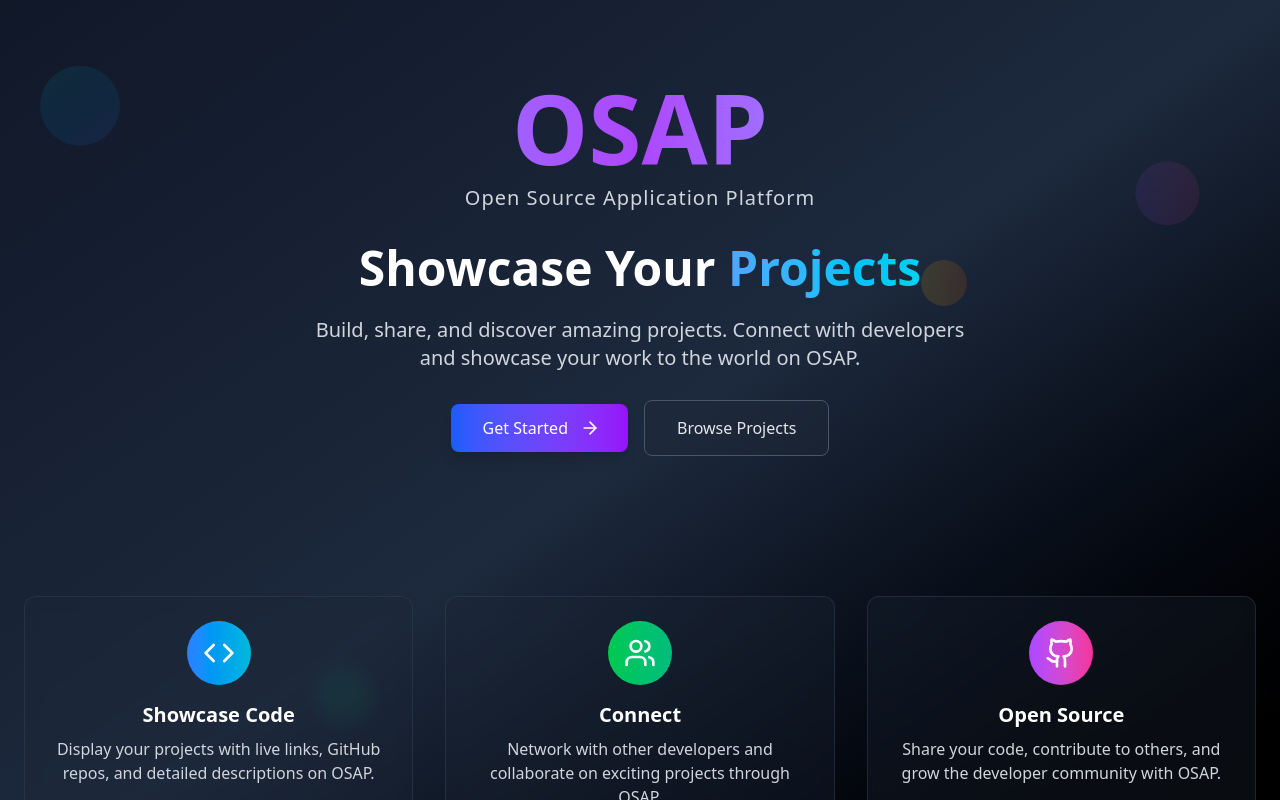
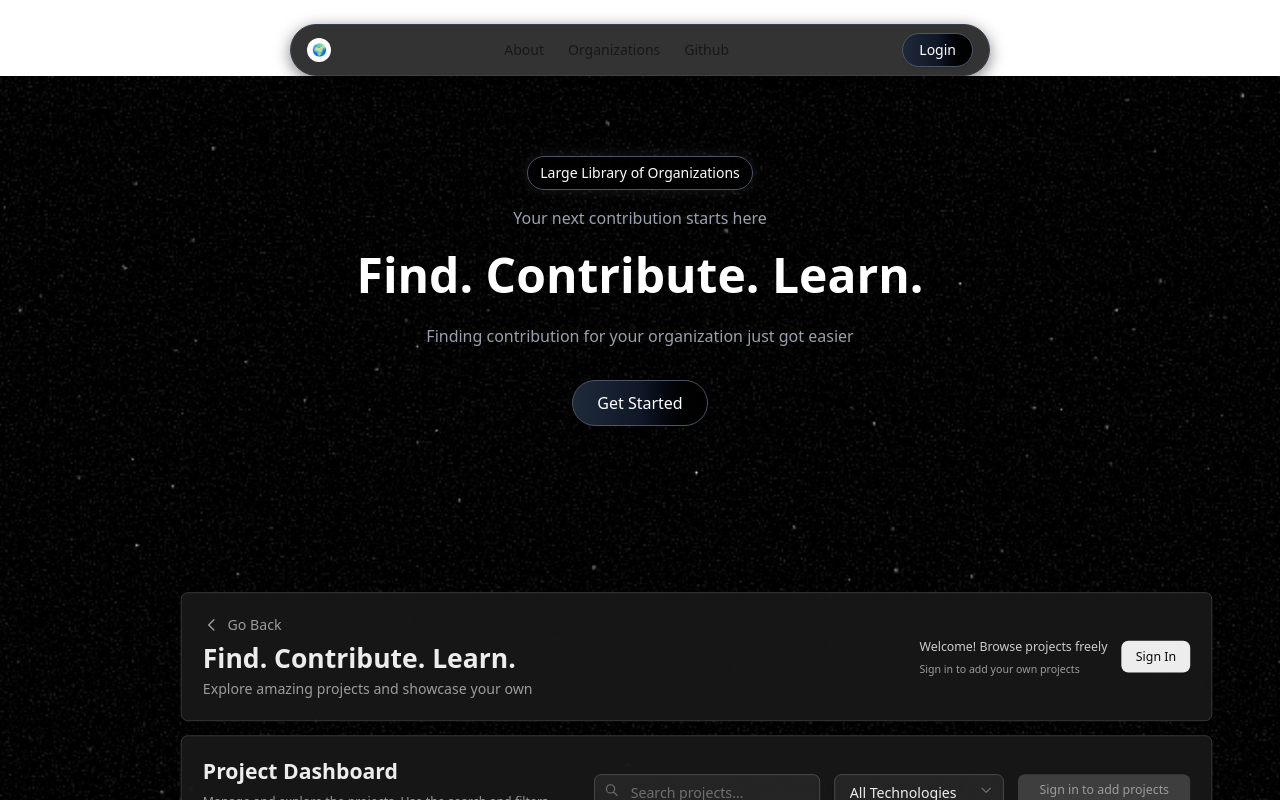
Before and after one commit to watashiwaaniket/osap, a Next.js app: page / in a window 1280 px wide. Shown: the top 800 px of the page. Built offline with nearby package versions, Linux system fonts and the light colour scheme; no server answers; the database is empty.

Commit message:
Landing page (lfg) and added bg image successfully

```diff
--- a/src/app/components/Navbar.tsx
+++ b/src/app/components/Navbar.tsx
@@ -1,20 +1,55 @@
-'use client';
+"use client";
 
-import { signIn, signOut, useSession } from "next-auth/react";
-import { Button } from "./Button";
-import { useRouter } from "next/navigation";
+import { motion } from "framer-motion";
+import Link from "next/link";
+export default function Navbar() {
+  return (
+    <motion.nav
+      className='flex items-center justify-between w-[600px] md:w-[700px] mx-auto mt-6 px-4 py-2
+                 bg-black/80 backdrop-blur-sm rounded-full border border-gray-700
+                 shadow-[0_4px_15px_rgba(0,0,0,0.5)] text-sm'
+      initial={{ opacity: 0, y: -20 }}
+      animate={{ opacity: 1, y: 0 }}
+      transition={{ duration: 0.6 }}
+    >
+      {/* Logo */}
+      <div className='flex items-center space-x-2'>
+        <div className='w-6 h-6 rounded-full bg-white flex items-center justify-center'>
+          <span className='text-black text-xs'>🌍</span>
+        </div>
+      </div>
 
-export function Navbar(){
-    //design a beautiful navbar, this is just a placeholder rn
-    const session = useSession();
-    const router = useRouter();
+      {/* Nav Links */}
+      <div className='flex items-center space-x-6'>
+        <a href='#' className='hover:text-gray-300 transition-colors'>
+          About
+        </a>
+        <a href='#' className='hover:text-gray-300 transition-colors'>
+          Organizations
+        </a>
+        <a href='#' className='hover:text-gray-300 transition-colors'>
+          Github
+        </a>
+      </div>
 
-    return(
-        <div className="flex p-2 border rounded-xl m-4 justify-end">
-            {!session.data?.user ? <Button text="login" variant="primary" size="sm" animated={false} glow={true} onClick={() => {
-                signIn();
-            }}/> : null}
-            {session.data?.user ? <Button text="logout" variant="primary" size="sm" animated={false} glow={true} onClick={() => {signOut()}} /> : null}
-        </div>
-    )
+      {/* Login Button */}
+      <Link href='/sign-in'>
+        <motion.button
+          className='px-4 py-1.5 rounded-full font-medium text-sm
+                   bg-gradient-to-r from-gray-800 via-gray-900 to-black
+                   text-white border border-gray-600 shadow-md
+                   relative overflow-hidden transition-all'
+          whileHover={{ scale: 1.05 }}
+          whileTap={{ scale: 0.95 }}
+        >
+          <span className='relative z-10'>Login</span>
+          <span
+            className='absolute inset-0 bg-gradient-to-r from-white/20 via-white/40 to-white/20
+                     opacity-0 hover:opacity-100 transition-opacity duration-700
+                     rounded-full blur-sm'
+          ></span>
+        </motion.button>
+      </Link>
+    </motion.nav>
+  );
 }
--- a/src/app/page.tsx
+++ b/src/app/page.tsx
@@ -1,293 +1,87 @@
 "use client";
-import Link from "next/link";
-import { ArrowRight, Github, Code, Users } from "lucide-react";
-import { motion } from "framer-motion";
-import { signIn } from "next-auth/react";
 
-const containerVariants = {
-  hidden: { opacity: 0 },
-  visible: {
-    opacity: 1,
-    transition: {
-      delayChildren: 0.3,
-      staggerChildren: 0.2,
-    },
-  },
-};
+import { motion, useScroll, useTransform } from "framer-motion";
+import { useRef } from "react";
+import Head from "next/head";
+import Dashboard from "./dashboard/page";
+import Navbar from "./components/Navbar";
 
-const itemVariants = {
-  hidden: { y: 20, opacity: 0 },
-  visible: {
-    y: 0,
-    opacity: 1,
-  },
-};
+export default function Home() {
+  const dashboardRef = useRef(null);
+  const { scrollYProgress } = useScroll({
+    target: dashboardRef,
+    offset: ["start end", "end start"],
+  });
 
-const featureVariants = {
-  hidden: { y: 50, opacity: 0 },
-  visible: {
-    y: 0,
-    opacity: 1,
-    transition: {
-      duration: 0.6,
-      ease: "easeOut",
-    },
-  },
-};
+  const scale = useTransform(scrollYProgress, [0, 0.8], [0.7, 1.05]);
+  const opacity = useTransform(scrollYProgress, [0, 0.5], [0.8, 1]);
+  const y = useTransform(scrollYProgress, [0, 0.8], [50, 0]);
 
-export default function LandingPage() {
   return (
+    <>
+      <Head>
+        <title>OSAP - Find. Contribute. Learn.</title>
+        <meta name='description' content='Your next contribution starts here' />
+        <link rel='icon' href='/favicon.ico' />
+      </Head>
 
-    <div className='min-h-screen bg-gradient-to-br from-gray-900 via-slate-800 to-black overflow-hidden'>
-      {/* Hero Section */}
-      <motion.div
-        className='container mx-auto px-6 py-20'
-        initial='hidden'
-        animate='visible'
-        variants={containerVariants}
-      >
-        <div className='text-center'>
-          {/* OSAP Logo/Title */}
-          <motion.div className='mb-8' variants={itemVariants}>
-            <motion.h1
-              className='text-8xl font-black text-transparent bg-gradient-to-r from-blue-400 via-purple-500 to-cyan-400 bg-clip-text mb-2'
-              initial={{ scale: 0.5, opacity: 0 }}
-              animate={{ scale: 1, opacity: 1 }}
-              transition={{
-                delay: 0.2,
-                type: "spring",
-                stiffness: 100,
-                damping: 15,
-              }}
-            >
-              OSAP
-            </motion.h1>
-            <motion.p
-              className='text-xl text-gray-300 font-light tracking-wider'
-              variants={itemVariants}
-            >
-              Open Source Application Platform
-            </motion.p>
+      <Navbar />
+      <div className="min-h-screen bg-[url('/bg.png')] bg-cover bg-center text-white">
+        <motion.div
+          className='flex flex-col items-center px-4 pt-20 pb-10 text-center'
+          initial={{ opacity: 0, y: 30 }}
+          animate={{ opacity: 1, y: 0 }}
+          transition={{ duration: 0.8 }}
+        >
+          <motion.div
+            className='px-3 py-1.5 mb-4 rounded-full border border-gray-600
+                       text-sm bg-black/60 backdrop-blur-md
+                       shadow-[0_0_15px_rgba(255,255,255,0.1)]'
+            whileHover={{ scale: 1.05 }}
+          >
+            Large Library of Organizations
           </motion.div>
 
-          <motion.h2
-            className='text-5xl font-bold text-white mb-6'
-            variants={itemVariants}
+          <p className='text-gray-400 text-base mb-3'>
+            Your next contribution starts here
+          </p>
+
+          <h1 className='text-4xl md:text-5xl font-extrabold mb-4 leading-snug'>
+            Find. Contribute. Learn.
+          </h1>
+
+          <p className='text-gray-400 max-w-md mx-auto mb-8 text-sm md:text-base'>
+            Finding contribution for your organization just got easier
+          </p>
+
+          <motion.button
+            className='px-6 py-2.5 rounded-full font-medium
+                       bg-gradient-to-r from-gray-800 via-gray-900 to-black
+                       border border-gray-600 shadow-md relative overflow-visible text-sm md:text-base'
+            whileHover={{ scale: 1.05 }}
+            whileTap={{ scale: 0.95 }}
           >
-            Showcase Your
-            <motion.span
-              className='text-transparent bg-gradient-to-r from-blue-400 to-cyan-400 bg-clip-text'
-              initial={{ scale: 0.8 }}
-              animate={{ scale: 1 }}
-              transition={{
-                delay: 0.8,
-                type: "spring",
-                stiffness: 200,
-                damping: 10,
-              }}
-            >
-              {" "}
-              Projects
-            </motion.span>
-          </motion.h2>
+            <span className='relative z-10'>Get Started</span>
+            <span className='absolute inset-0 bg-gradient-to-r from-white/20 via-white/40 to-white/20 opacity-0 hover:opacity-100 transition-opacity duration-700 rounded-full blur-sm'></span>
+          </motion.button>
+        </motion.div>
 
-          <motion.p
-            className='text-xl text-gray-300 mb-8 max-w-2xl mx-auto'
-            variants={itemVariants}
+        <div
+          ref={dashboardRef}
+          className='h-[150vh] flex items-center justify-center'
+        >
+          <motion.div
+            style={{
+              scale: scale,
+              opacity: opacity,
+              y: y,
+            }}
+            className='w-[90%] h-[90%] origin-top rounded-xl shadow-lg overflow-visible'
           >
-            Build, share, and discover amazing projects. Connect with developers
-            and showcase your work to the world on OSAP.
-          </motion.p>
-
-          <motion.div
-            className='flex gap-4 justify-center items-center'
-            variants={itemVariants}
-          >
-            <motion.div whileHover={{ scale: 1.05 }} whileTap={{ scale: 0.95 }}>
-              <button
-                onClick={() => signIn()}
-                className='bg-gradient-to-r from-blue-600 to-purple-600 hover:from-blue-700 hover:to-purple-700 text-white px-8 py-3 rounded-lg font-medium flex items-center gap-2 transition-all duration-300 shadow-lg hover:shadow-blue-500/25'
-              >
-                Get Started
-                <motion.div
-                  animate={{ x: [0, 5, 0] }}
-                  transition={{
-                    repeat: Infinity,
-                    duration: 1.5,
-                    ease: "easeInOut",
-                  }}
-                >
-                  <ArrowRight className='w-5 h-5' />
-                </motion.div>
-              </button>
-            </motion.div>
-
-            <motion.div whileHover={{ scale: 1.05 }} whileTap={{ scale: 0.95 }}>
-              <Link
-                href='/dashboard'
-                className='border border-gray-600 hover:border-gray-400 bg-gray-800/50 hover:bg-gray-700/50 text-gray-200 px-8 py-4 rounded-lg font-medium transition-all duration-300 backdrop-blur-sm'
-              >
-                Browse Projects
-              </Link>
-            </motion.div>
+            <Dashboard />
           </motion.div>
         </div>
-      </motion.div>
-
-      {/* Floating Elements Background */}
-      <div className='absolute inset-0 overflow-hidden pointer-events-none'>
-        <motion.div
-          className='absolute top-20 left-10 w-20 h-20 bg-gradient-to-r from-blue-500 to-cyan-500 rounded-full opacity-10'
-          animate={{
-            y: [0, -20, 0],
-            rotate: [0, 180, 360],
-          }}
-          transition={{
-            duration: 8,
-            repeat: Infinity,
-            ease: "easeInOut",
-          }}
-        />
-        <motion.div
-          className='absolute top-40 right-20 w-16 h-16 bg-gradient-to-r from-purple-500 to-pink-500 rounded-full opacity-10'
-          animate={{
-            y: [0, 20, 0],
-            x: [0, -10, 0],
-          }}
-          transition={{
-            duration: 6,
-            repeat: Infinity,
-            ease: "easeInOut",
-          }}
-        />
-        <motion.div
-          className='absolute bottom-20 left-1/4 w-12 h-12 bg-gradient-to-r from-green-500 to-emerald-500 rounded-full opacity-10'
-          animate={{
-            scale: [1, 1.2, 1],
-            rotate: [0, -180, -360],
-          }}
-          transition={{
-            duration: 10,
-            repeat: Infinity,
-            ease: "easeInOut",
-          }}
-        />
-
-        {/* Additional decorative elements */}
-        <motion.div
-          className='absolute top-1/3 right-1/4 w-8 h-8 bg-gradient-to-r from-yellow-400 to-orange-500 rounded-full opacity-5'
-          animate={{
-            scale: [1, 1.5, 1],
-            opacity: [0.05, 0.15, 0.05],
-          }}
-          transition={{
-            duration: 4,
-            repeat: Infinity,
-            ease: "easeInOut",
-          }}
-        />
       </div>
-
-      {/* Features Section */}
-      <motion.div
-        className='container mx-auto px-6 py-16'
-        initial='hidden'
-        whileInView='visible'
-        viewport={{ once: true, margin: "-100px" }}
-      >
-        <motion.div
-          className='grid md:grid-cols-3 gap-8'
-          variants={{
-            visible: {
-              transition: {
-                staggerChildren: 0.2,
-              },
-            },
-          }}
-        >
-          <motion.div
-            className='text-center p-6 bg-gray-800/30 rounded-xl backdrop-blur-sm border border-gray-700/50 hover:border-blue-500/50 transition-all duration-300'
-            //@ts-ignore
-            variants={featureVariants}
-            whileHover={{
-              y: -10,
-              transition: { duration: 0.2 },
-            }}
-          >
-            <motion.div
-              className='w-16 h-16 bg-gradient-to-r from-blue-500 to-cyan-500 rounded-full flex items-center justify-center mx-auto mb-4'
-              whileHover={{
-                scale: 1.1,
-                rotate: 5,
-              }}
-              transition={{ type: "spring", stiffness: 300, damping: 20 }}
-            >
-              <Code className='w-8 h-8 text-white' />
-            </motion.div>
-            <h3 className='text-xl font-semibold mb-2 text-white'>
-              Showcase Code
-            </h3>
-            <p className='text-gray-300'>
-              Display your projects with live links, GitHub repos, and detailed
-              descriptions on OSAP.
-            </p>
-          </motion.div>
-
-          <motion.div
-            className='text-center p-6 bg-gray-800/30 rounded-xl backdrop-blur-sm border border-gray-700/50 hover:border-green-500/50 transition-all duration-300'
-            //@ts-ignore
-            variants={featureVariants}
-            whileHover={{
-              y: -10,
-              transition: { duration: 0.2 },
-            }}
-          >
-            <motion.div
-              className='w-16 h-16 bg-gradient-to-r from-green-500 to-emerald-500 rounded-full flex items-center justify-center mx-auto mb-4'
-              whileHover={{
-                scale: 1.1,
-                rotate: -5,
-              }}
-              transition={{ type: "spring", stiffness: 300, damping: 20 }}
-            >
-              <Users className='w-8 h-8 text-white' />
-            </motion.div>
-            <h3 className='text-xl font-semibold mb-2 text-white'>Connect</h3>
-            <p className='text-gray-300'>
-              Network with other developers and collaborate on exciting projects
-              through OSAP.
-            </p>
-          </motion.div>
-
-          <motion.div
-            className='text-center p-6 bg-gray-800/30 rounded-xl backdrop-blur-sm border border-gray-700/50 hover:border-purple-500/50 transition-all duration-300'
-            //@ts-ignore
-            variants={featureVariants}
-            whileHover={{
-              y: -10,
-              transition: { duration: 0.2 },
-            }}
-          >
-            <motion.div
-              className='w-16 h-16 bg-gradient-to-r from-purple-500 to-pink-500 rounded-full flex items-center justify-center mx-auto mb-4'
-              whileHover={{
-                scale: 1.1,
-                rotate: 5,
-              }}
-              transition={{ type: "spring", stiffness: 300, damping: 20 }}
-            >
-              <Github className='w-8 h-8 text-white' />
-            </motion.div>
-            <h3 className='text-xl font-semibold mb-2 text-white'>
-              Open Source
-            </h3>
-            <p className='text-gray-300'>
-              Share your code, contribute to others, and grow the developer
-              community with OSAP.
-            </p>
-          </motion.div>
-        </motion.div>
-      </motion.div>
-    </div>
+    </>
   );
 }
```
Also changed, not shown: src/app/dashboard/page.tsx (+10 -14 lines), src/app/layout.tsx (+4 -5 lines), tailwind.config.js (+11 -5 lines), public/bg.png (added).
